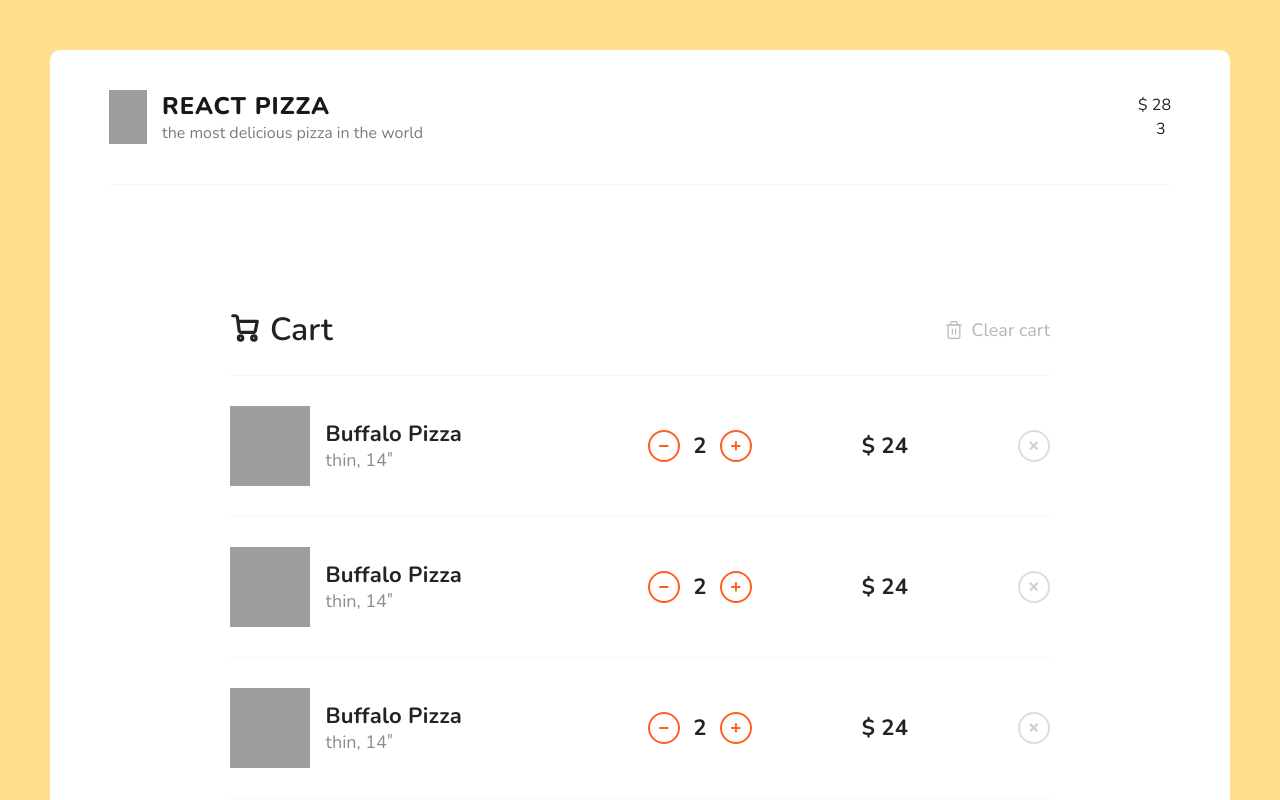
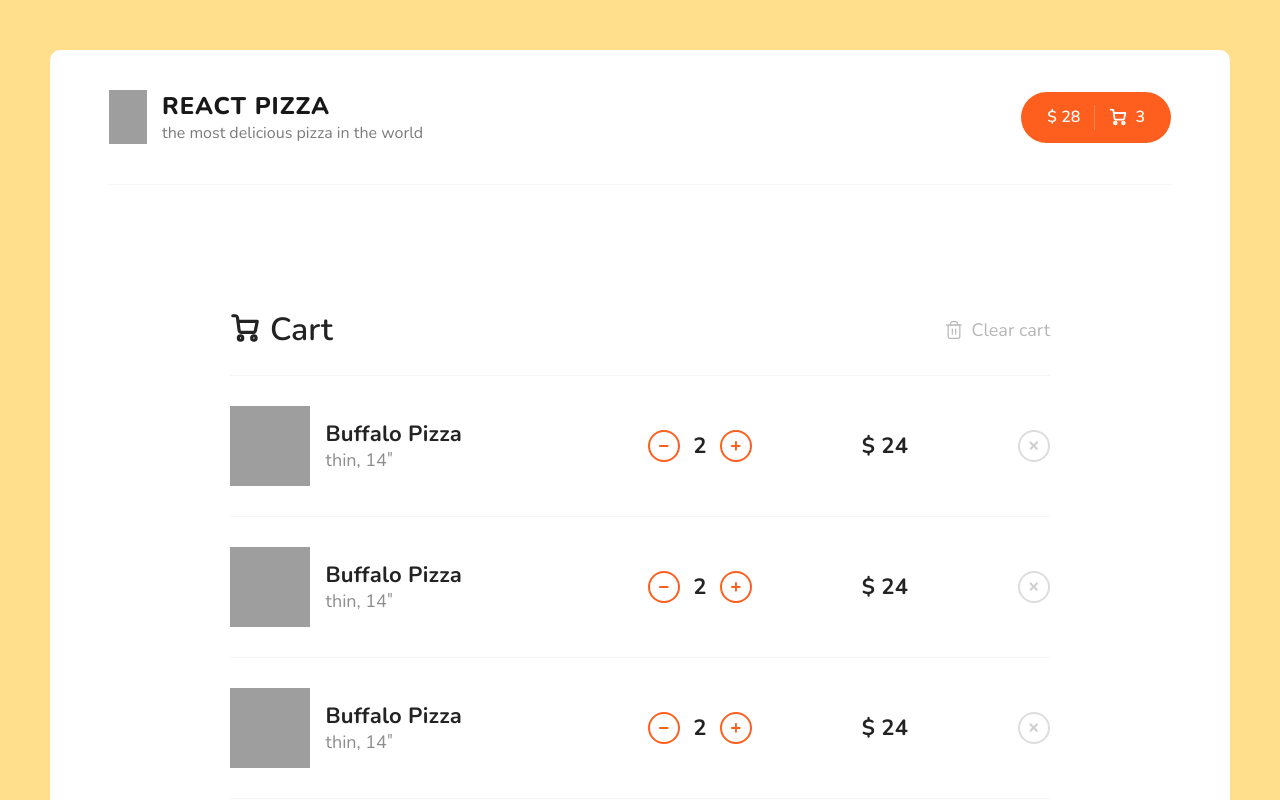
Before and after one commit to Nariu9/product-app, a React (Create React App) app: page /cart in a window 1280 px wide. Shown: the top 800 px of the page. Built offline with nearby package versions, Linux system fonts and the light colour scheme; grey boxes are pictures that could not be loaded.

Commit message:
refactor: import button styles

```diff
--- a/src/components/Header/Header.tsx
+++ b/src/components/Header/Header.tsx
@@ -1,6 +1,7 @@
 import logo from '../../assets/images/pizza-logo.svg'
 import { Link } from 'react-router-dom'
 import classes from './Header.module.scss'
+import btnStyles from '../../common/styles/scss/Button.module.scss'
 
 export const Header = () => {
   return (
@@ -16,9 +17,9 @@ export const Header = () => {
           </div>
         </Link>
         <div>
-          <Link to={'/cart'} className='button button--cart'>
+          <Link to={'/cart'} className={`${btnStyles.button} ${btnStyles.cart}`}>
             <span>$ 28</span>
-            <div className='button__delimiter'></div>
+            <div className={btnStyles.delimiter}></div>
             <svg
               width='18'
               height='18'
--- a/src/components/Product/Product.tsx
+++ b/src/components/Product/Product.tsx
@@ -1,5 +1,6 @@
 import { useState } from 'react'
 import classes from './Product.module.scss'
+import btnStyles from '../../common/styles/scss/Button.module.scss'
 
 type ProductType = {
   img: string
@@ -49,7 +50,10 @@ export const Product = ({ img, title, price, types, sizes }: ProductType) => {
       </div>
       <div className={classes.bottom}>
         <div className={classes.price}>from $ {price}</div>
-        <button className='button button--outline button--add' onClick={incrementHandler}>
+        <button
+          className={`${btnStyles.button} ${btnStyles.outline} ${btnStyles.add}`}
+          onClick={incrementHandler}
+        >
           <svg
             width='12'
             height='12'
```
